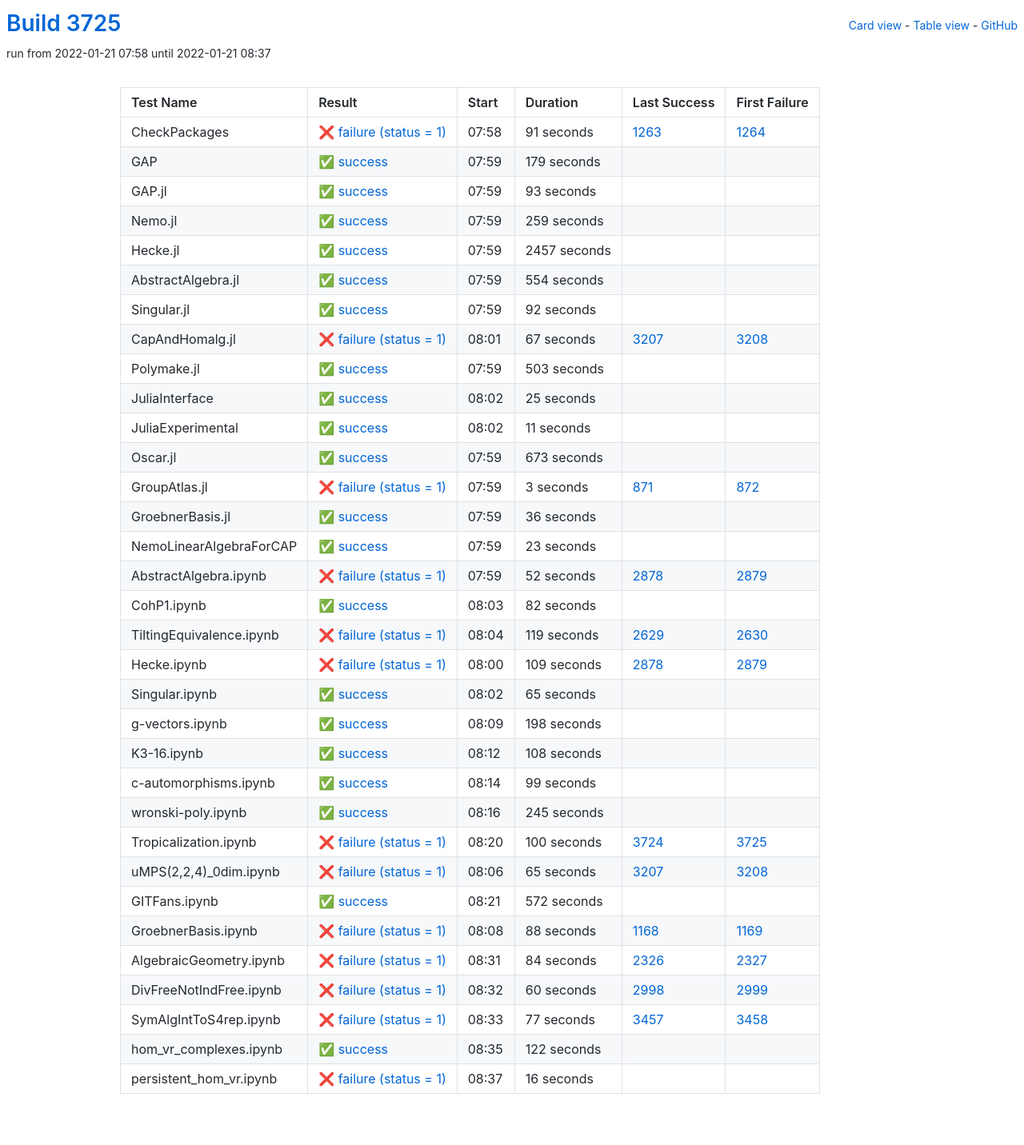
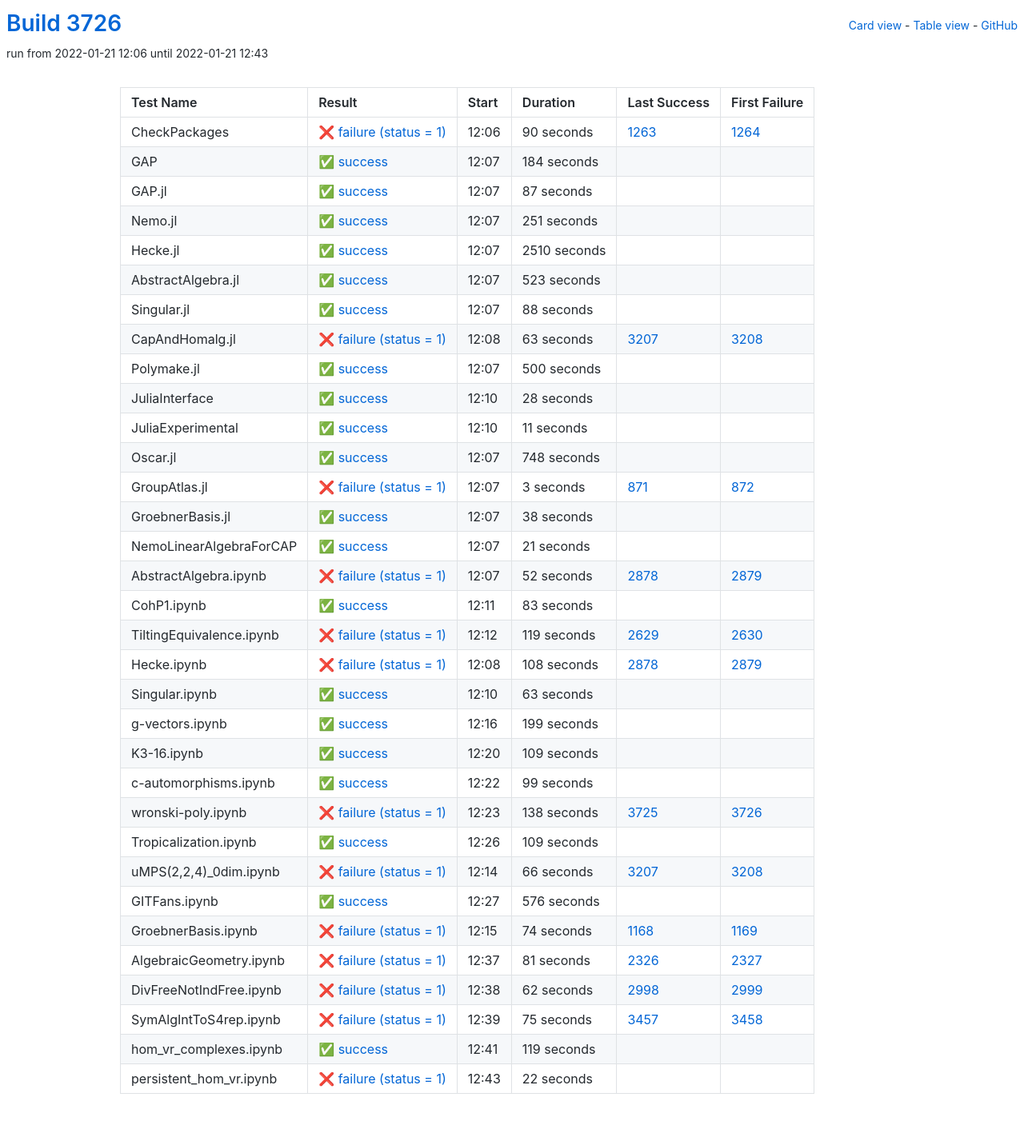
Before and after one commit to oscar-system/oscar-ci-status-stable, a Jekyll site: the page built from table.html, in a window 1280 px wide. Shown: the whole page at 80% size. Built offline with Jekyll 4.4.1, drawn with Linux system fonts in a browser that asks for light colours.

Commit message:
Build #3726

```diff
--- a/_data/ci.yml
+++ b/_data/ci.yml
@@ -1,6 +1,6 @@
 ---
-build: 3725
-build_url: https://oscarci.mathematik.uni-kl.de/job/oscar-stable/3725/
+build: 3726
+build_url: https://oscarci.mathematik.uni-kl.de/job/oscar-stable/3726/
 job: oscar-stable
 organization: oscar-system
 repo: oscar-ci-status-stable
@@ -8,128 +8,128 @@ repourl: https://github.com/oscar-system/oscar-ci-status-stable
 tests:
 - name: CheckPackages
   id: checkpackages
-  log: https://oscarci.mathematik.uni-kl.de/job/oscar-stable/3725/artifact/logs/build-3725/CheckPackages.log
-  start: 2022-01-21 07:58
+  log: https://oscarci.mathematik.uni-kl.de/job/oscar-stable/3726/artifact/logs/build-3726/CheckPackages.log
+  start: 2022-01-21 12:06
   success: false
   exitcode: 1
   status: failure
-  duration: 91
+  duration: 90
   last_success: 1263
   last_success_url: https://oscarci.mathematik.uni-kl.de/job/oscar-stable/1263/
   first_failure: 1264
   first_failure_url: https://oscarci.mathematik.uni-kl.de/job/oscar-stable/1264/
 - name: GAP
   id: gap
-  log: https://oscarci.mathematik.uni-kl.de/job/oscar-stable/3725/artifact/logs/build-3725/GAP.log
-  start: 2022-01-21 07:59
+  log: https://oscarci.mathematik.uni-kl.de/job/oscar-stable/3726/artifact/logs/build-3726/GAP.log
+  start: 2022-01-21 12:07
   success: true
   exitcode: 0
   status: success
-  duration: 179
+  duration: 184
   last_success: false
   last_success_url:
   first_failure: false
   first_failure_url:
 - name: GAP.jl
   id: gap-jl
-  log: https://oscarci.mathematik.uni-kl.de/job/oscar-stable/3725/artifact/logs/build-3725/GAP.jl.log
-  start: 2022-01-21 07:59
+  log: https://oscarci.mathematik.uni-kl.de/job/oscar-stable/3726/artifact/logs/build-3726/GAP.jl.log
+  start: 2022-01-21 12:07
   success: true
   exitcode: 0
   status: success
-  duration: 93
+  duration: 87
   last_success: false
   last_success_url:
   first_failure: false
   first_failure_url:
 - name: Nemo.jl
   id: nemo-jl
-  log: https://oscarci.mathematik.uni-kl.de/job/oscar-stable/3725/artifact/logs/build-3725/Nemo.jl.log
-  start: 2022-01-21 07:59
+  log: https://oscarci.mathematik.uni-kl.de/job/oscar-stable/3726/artifact/logs/build-3726/Nemo.jl.log
+  start: 2022-01-21 12:07
   success: true
   exitcode: 0
   status: success
-  duration: 259
+  duration: 251
   last_success: false
   last_success_url:
   first_failure: false
   first_failure_url:
 - name: Hecke.jl
   id: hecke-jl
-  log: https://oscarci.mathematik.uni-kl.de/job/oscar-stable/3725/artifact/logs/build-3725/Hecke.jl.log
-  start: 2022-01-21 07:59
+  log: https://oscarci.mathematik.uni-kl.de/job/oscar-stable/3726/artifact/logs/build-3726/Hecke.jl.log
+  start: 2022-01-21 12:07
   success: true
   exitcode: 0
   status: success
-  duration: 2457
+  duration: 2510
   last_success: false
   last_success_url:
   first_failure: false
   first_failure_url:
 - name: AbstractAlgebra.jl
   id: abstractalgebra-jl
-  log: https://oscarci.mathematik.uni-kl.de/job/oscar-stable/3725/artifact/logs/build-3725/AbstractAlgebra.jl.log
-  start: 2022-01-21 07:59
+  log: https://oscarci.mathematik.uni-kl.de/job/oscar-stable/3726/artifact/logs/build-3726/AbstractAlgebra.jl.log
+  start: 2022-01-21 12:07
   success: true
   exitcode: 0
   status: success
-  duration: 554
+  duration: 523
   last_success: false
   last_success_url:
   first_failure: false
   first_failure_url:
 - name: Singular.jl
   id: singular-jl
-  log: https://oscarci.mathematik.uni-kl.de/job/oscar-stable/3725/artifact/logs/build-3725/Singular.jl.log
-  start: 2022-01-21 07:59
+  log: https://oscarci.mathematik.uni-kl.de/job/oscar-stable/3726/artifact/logs/build-3726/Singular.jl.log
+  start: 2022-01-21 12:07
   success: true
   exitcode: 0
   status: success
-  duration: 92
+  duration: 88
   last_success: false
   last_success_url:
   first_failure: false
   first_failure_url:
 - name: CapAndHomalg.jl
   id: capandhomalg-jl
-  log: https://oscarci.mathematik.uni-kl.de/job/oscar-stable/3725/artifact/logs/build-3725/CapAndHomalg.jl.log
-  start: 2022-01-21 08:01
+  log: https://oscarci.mathematik.uni-kl.de/job/oscar-stable/3726/artifact/logs/build-3726/CapAndHomalg.jl.log
+  start: 2022-01-21 12:08
   success: false
   exitcode: 1
   status: failure
-  duration: 67
+  duration: 63
   last_success: 3207
   last_success_url: https://oscarci.mathematik.uni-kl.de/job/oscar-stable/3207/
   first_failure: 3208
   first_failure_url: https://oscarci.mathematik.uni-kl.de/job/oscar-stable/3208/
 - name: Polymake.jl
   id: polymake-jl
-  log: https://oscarci.mathematik.uni-kl.de/job/oscar-stable/3725/artifact/logs/build-3725/Polymake.jl.log
-  start: 2022-01-21 07:59
+  log: https://oscarci.mathematik.uni-kl.de/job/oscar-stable/3726/artifact/logs/build-3726/Polymake.jl.log
+  start: 2022-01-21 12:07
   success: true
   exitcode: 0
   status: success
-  duration: 503
+  duration: 500
   last_success: false
   last_success_url:
   first_failure: false
   first_failure_url:
 - name: JuliaInterface
   id: juliainterface
-  log: https://oscarci.mathematik.uni-kl.de/job/oscar-stable/3725/artifact/logs/build-3725/JuliaInterface.log
-  start: 2022-01-21 08:02
+  log: https://oscarci.mathematik.uni-kl.de/job/oscar-stable/3726/artifact/logs/build-3726/JuliaInterface.log
+  start: 2022-01-21 12:10
   success: true
   exitcode: 0
   status: success
-  duration: 25
+  duration: 28
   last_success: false
   last_success_url:
   first_failure: false
   first_failure_url:
 - name: JuliaExperimental
   id: juliaexperimental
-  log: https://oscarci.mathematik.uni-kl.de/job/oscar-stable/3725/artifact/logs/build-3725/JuliaExperimental.log
-  start: 2022-01-21 08:02
+  log: https://oscarci.mathematik.uni-kl.de/job/oscar-stable/3726/artifact/logs/build-3726/JuliaExperimental.log
+  start: 2022-01-21 12:10
   success: true
   exitcode: 0
   status: success
@@ -140,20 +140,20 @@ tests:
   first_failure_url:
 - name: Oscar.jl
   id: oscar-jl
-  log: https://oscarci.mathematik.uni-kl.de/job/oscar-stable/3725/artifact/logs/build-3725/Oscar.jl.log
-  start: 2022-01-21 07:59
+  log: https://oscarci.mathematik.uni-kl.de/job/oscar-stable/3726/artifact/logs/build-3726/Oscar.jl.log
+  start: 2022-01-21 12:07
   success: true
   exitcode: 0
   status: success
-  duration: 673
+  duration: 748
   last_success: false
   last_success_url:
   first_failure: false
   first_failure_url:
 - name: GroupAtlas.jl
   id: groupatlas-jl
-  log: https://oscarci.mathematik.uni-kl.de/job/oscar-stable/3725/artifact/logs/build-3725/GroupAtlas.jl.log
-  start: 2022-01-21 07:59
+  log: https://oscarci.mathematik.uni-kl.de/job/oscar-stable/3726/artifact/logs/build-3726/GroupAtlas.jl.log
+  start: 2022-01-21 12:07
   success: false
   exitcode: 1
   status: failure
@@ -164,32 +164,32 @@ tests:
   first_failure_url: https://oscarci.mathematik.uni-kl.de/job/oscar-stable/872/
 - name: GroebnerBasis.jl
   id: groebnerbasis-jl
-  log: https://oscarci.mathematik.uni-kl.de/job/oscar-stable/3725/artifact/logs/build-3725/GroebnerBasis.jl.log
-  start: 2022-01-21 07:59
+  log: https://oscarci.mathematik.uni-kl.de/job/oscar-stable/3726/artifact/logs/build-3726/GroebnerBasis.jl.log
+  start: 2022-01-21 12:07
   success: true
   exitcode: 0
   status: success
-  duration: 36
+  duration: 38
   last_success: false
   last_success_url:
   first_failure: false
   first_failure_url:
 - name: NemoLinearAlgebraForCAP
   id: nemolinearalgebraforcap
-  log: https://oscarci.mathematik.uni-kl.de/job/oscar-stable/3725/artifact/logs/build-3725/NemoLinearAlgebraForCAP.log
-  start: 2022-01-21 07:59
+  log: https://oscarci.mathematik.uni-kl.de/job/oscar-stable/3726/artifact/logs/build-3726/NemoLinearAlgebraForCAP.log
+  start: 2022-01-21 12:07
   success: true
   exitcode: 0
   status: success
-  duration: 23
+  duration: 21
   last_success: false
   last_success_url:
   first_failure: false
   first_failure_url:
 - name: AbstractAlgebra.ipynb
   id: abstractalgebra-ipynb
-  log: https://oscarci.mathematik.uni-kl.de/job/oscar-stable/3725/artifact/logs/build-3725/AbstractAlgebra.ipynb.log
-  start: 2022-01-21 07:59
+  log: https://oscarci.mathematik.uni-kl.de/job/oscar-stable/3726/artifact/logs/build-3726/AbstractAlgebra.ipynb.log
+  start: 2022-01-21 12:07
   success: false
   exitcode: 1
   status: failure
@@ -200,20 +200,20 @@ tests:
   first_failure_url: https://oscarci.mathematik.uni-kl.de/job/oscar-stable/2879/
 - name: CohP1.ipynb
   id: cohp1-ipynb
-  log: https://oscarci.mathematik.uni-kl.de/job/oscar-stable/3725/artifact/logs/build-3725/CohP1.ipynb.log
-  start: 2022-01-21 08:03
+  log: https://oscarci.mathematik.uni-kl.de/job/oscar-stable/3726/artifact/logs/build-3726/CohP1.ipynb.log
+  start: 2022-01-21 12:11
   success: true
   exitcode: 0
   status: success
-  duration: 82
+  duration: 83
   last_success: false
   last_success_url:
   first_failure: false
   first_failure_url:
 - name: TiltingEquivalence.ipynb
   id: tiltingequivalence-ipynb
-  log: https://oscarci.mathematik.uni-kl.de/job/oscar-stable/3725/artifact/logs/build-3725/TiltingEquivalence.ipynb.log
-  start: 2022-01-21 08:04
+  log: https://oscarci.mathematik.uni-kl.de/job/oscar-stable/3726/artifact/logs/build-3726/TiltingEquivalence.ipynb.log
+  start: 2022-01-21 12:12
   success: false
   exitcode: 1
   status: failure
@@ -224,56 +224,56 @@ tests:
   first_failure_url: https://oscarci.mathematik.uni-kl.de/job/oscar-stable/2630/
 - name: Hecke.ipynb
   id: hecke-ipynb
-  log: https://oscarci.mathematik.uni-kl.de/job/oscar-stable/3725/artifact/logs/build-3725/Hecke.ipynb.log
-  start: 2022-01-21 08:00
+  log: https://oscarci.mathematik.uni-kl.de/job/oscar-stable/3726/artifact/logs/build-3726/Hecke.ipynb.log
+  start: 2022-01-21 12:08
   success: false
   exitcode: 1
   status: failure
-  duration: 109
+  duration: 108
   last_success: 2878
   last_success_url: https://oscarci.mathematik.uni-kl.de/job/oscar-stable/2878/
   first_failure: 2879
   first_failure_url: https://oscarci.mathematik.uni-kl.de/job/oscar-stable/2879/
 - name: Singular.ipynb
   id: singular-ipynb
-  log: https://oscarci.mathematik.uni-kl.de/job/oscar-stable/3725/artifact/logs/build-3725/Singular.ipynb.log
-  start: 2022-01-21 08:02
+  log: https://oscarci.mathematik.uni-kl.de/job/oscar-stable/3726/artifact/logs/build-3726/Singular.ipynb.log
+  start: 2022-01-21 12:10
   success: true
   exitcode: 0
   status: success
-  duration: 65
+  duration: 63
   last_success: false
   last_success_url:
   first_failure: false
   first_failure_url:
 - name: g-vectors.ipynb
   id: g-vectors-ipynb
-  log: https://oscarci.mathematik.uni-kl.de/job/oscar-stable/3725/artifact/logs/build-3725/g-vectors.ipynb.log
-  start: 2022-01-21 08:09
+  log: https://oscarci.mathematik.uni-kl.de/job/oscar-stable/3726/artifact/logs/build-3726/g-vectors.ipynb.log
+  start: 2022-01-21 12:16
   success: true
   exitcode: 0
   status: success
-  duration: 198
+  duration: 199
   last_success: false
   last_success_url:
   first_failure: false
   first_failure_url:
 - name: K3-16.ipynb
   id: k3-16-ipynb
-  log: https://oscarci.mathematik.uni-kl.de/job/oscar-stable/3725/artifact/logs/build-3725/K3-16.ipynb.log
-  start: 2022-01-21 08:12
+  log: https://oscarci.mathematik.uni-kl.de/job/oscar-stable/3726/artifact/logs/build-3726/K3-16.ipynb.log
+  start: 2022-01-21 12:20
   success: true
   exitcode: 0
   status: success
-  duration: 108
+  duration: 109
   last_success: false
   last_success_url:
   first_failure: false
   first_failure_url:
 - name: c-automorphisms.ipynb
   id: c-automorphisms-ipynb
-  log: https://oscarci.mathematik.uni-kl.de/job/oscar-stable/3725/artifact/logs/build-3725/c-automorphisms.ipynb.log
-  start: 2022-01-21 08:14
+  log: https://oscarci.mathematik.uni-kl.de/job/oscar-stable/3726/artifact/logs/build-3726/c-automorphisms.ipynb.log
+  start: 2022-01-21 12:22
   success: true
   exitcode: 0
   status: success
@@ -284,120 +284,120 @@ tests:
   first_failure_url:
 - name: wronski-poly.ipynb
   id: wronski-poly-ipynb
-  log: https://oscarci.mathematik.uni-kl.de/job/oscar-stable/3725/artifact/logs/build-3725/wronski-poly.ipynb.log
-  start: 2022-01-21 08:16
+  log: https://oscarci.mathematik.uni-kl.de/job/oscar-stable/3726/artifact/logs/build-3726/wronski-poly.ipynb.log
+  start: 2022-01-21 12:23
+  success: false
+  exitcode: 1
+  status: failure
+  duration: 138
+  last_success: 3725
+  last_success_url: https://oscarci.mathematik.uni-kl.de/job/oscar-stable/3725/
+  first_failure: 3726
+  first_failure_url: https://oscarci.mathematik.uni-kl.de/job/oscar-stable/3726/
+- name: Tropicalization.ipynb
+  id: tropicalization-ipynb
+  log: https://oscarci.mathematik.uni-kl.de/job/oscar-stable/3726/artifact/logs/build-3726/Tropicalization.ipynb.log
+  start: 2022-01-21 12:26
   success: true
   exitcode: 0
   status: success
-  duration: 245
+  duration: 109
   last_success: false
   last_success_url:
   first_failure: false
   first_failure_url:
-- name: Tropicalization.ipynb
-  id: tropicalization-ipynb
-  log: https://oscarci.mathematik.uni-kl.de/job/oscar-stable/3725/artifact/logs/build-3725/Tropicalization.ipynb.log
-  start: 2022-01-21 08:20
+- name: uMPS(2,2,4)_0dim.ipynb
+  id: umps-2-2-4-0dim-ipynb
+  log: https://oscarci.mathematik.uni-kl.de/job/oscar-stable/3726/artifact/logs/build-3726/uMPS-2-2-4-_0dim.ipynb.log
+  start: 2022-01-21 12:14
   success: false
   exitcode: 1
   status: failure
-  duration: 100
-  last_success: 3724
-  last_success_url: https://oscarci.mathematik.uni-kl.de/job/oscar-stable/3724/
-  first_failure: 3725
-  first_failure_url: https://oscarci.mathematik.uni-kl.de/job/oscar-stable/3725/
-- name: uMPS(2,2,4)_0dim.ipynb
-  id: umps-2-2-4-0dim-ipynb
-  log: https://oscarci.mathematik.uni-kl.de/job/oscar-stable/3725/artifact/logs/build-3725/uMPS-2-2-4-_0dim.ipynb.log
-  start: 2022-01-21 08:06
-  success: false
-  exitcode: 1
-  status: failure
-  duration: 65
+  duration: 66
   last_success: 3207
   last_success_url: https://oscarci.mathematik.uni-kl.de/job/oscar-stable/3207/
   first_failure: 3208
   first_failure_url: https://oscarci.mathematik.uni-kl.de/job/oscar-stable/3208/
 - name: GITFans.ipynb
   id: gitfans-ipynb
-  log: https://oscarci.mathematik.uni-kl.de/job/oscar-stable/3725/artifact/logs/build-3725/GITFans.ipynb.log
-  start: 2022-01-21 08:21
+  log: https://oscarci.mathematik.uni-kl.de/job/oscar-stable/3726/artifact/logs/build-3726/GITFans.ipynb.log
+  start: 2022-01-21 12:27
   success: true
   exitcode: 0
   status: success
-  duration: 572
+  duration: 576
   last_success: false
   last_success_url:
   first_failure: false
   first_failure_url:
 - name: GroebnerBasis.ipynb
   id: groebnerbasis-ipynb
-  log: https://oscarci.mathematik.uni-kl.de/job/oscar-stable/3725/artifact/logs/build-3725/GroebnerBasis.ipynb.log
-  start: 2022-01-21 08:08
+  log: https://oscarci.mathematik.uni-kl.de/job/oscar-stable/3726/artifact/logs/build-3726/GroebnerBasis.ipynb.log
+  start: 2022-01-21 12:15
   success: false
   exitcode: 1
   status: failure
-  duration: 88
+  duration: 74
   last_success: 1168
   last_success_url: https://oscarci.mathematik.uni-kl.de/job/oscar-stable/1168/
   first_failure: 1169
   first_failure_url: https://oscarci.mathematik.uni-kl.de/job/oscar-stable/1169/
 - name: AlgebraicGeometry.ipynb
   id: algebraicgeometry-ipynb
-  log: https://oscarci.mathematik.uni-kl.de/job/oscar-stable/3725/artifact/logs/build-3725/AlgebraicGeometry.ipynb.log
-  start: 2022-01-21 08:31
+  log: https://oscarci.mathematik.uni-kl.de/job/oscar-stable/3726/artifact/logs/build-3726/AlgebraicGeometry.ipynb.log
+  start: 2022-01-21 12:37
   success: false
   exitcode: 1
   status: failure
-  duration: 84
+  duration: 81
   last_success: 2326
   last_success_url: https://oscarci.mathematik.uni-kl.de/job/oscar-stable/2326/
   first_failure: 2327
   first_failure_url: https://oscarci.mathematik.uni-kl.de/job/oscar-stable/2327/
 - name: DivFreeNotIndFree.ipynb
   id: divfreenotindfree-ipynb
-  log: https://oscarci.mathematik.uni-kl.de/job/oscar-stable/3725/artifact/logs/build-3725/DivFreeNotIndFree.ipynb.log
-  start: 2022-01-21 08:32
+  log: https://oscarci.mathematik.uni-kl.de/job/oscar-stable/3726/artifact/logs/build-3726/DivFreeNotIndFree.ipynb.log
+  start: 2022-01-21 12:38
   success: false
   exitcode: 1
   status: failure
-  duration: 60
+  duration: 62
   last_success: 2998
   last_success_url: https://oscarci.mathematik.uni-kl.de/job/oscar-stable/2998/
   first_failure: 2999
   first_failure_url: https://oscarci.mathematik.uni-kl.de/job/oscar-stable/2999/
 - name: SymAlgIntToS4rep.ipynb
   id: symalginttos4rep-ipynb
-  log: https://oscarci.mathematik.uni-kl.de/job/oscar-stable/3725/artifact/logs/build-3725/SymAlgIntToS4rep.ipynb.log
-  start: 2022-01-21 08:33
+  log: https://oscarci.mathematik.uni-kl.de/job/oscar-stable/3726/artifact/logs/build-3726/SymAlgIntToS4rep.ipynb.log
+  start: 2022-01-21 12:39
   success: false
   exitcode: 1
   status: failure
-  duration: 77
+  duration: 75
   last_success: 3457
   last_success_url: https://oscarci.mathematik.uni-kl.de/job/oscar-stable/3457/
   first_failure: 3458
   first_failure_url: https://oscarci.mathematik.uni-kl.de/job/oscar-stable/3458/
 - name: hom_vr_complexes.ipynb
   id: hom-vr-complexes-ipynb
-  log: https://oscarci.mathematik.uni-kl.de/job/oscar-stable/3725/artifact/logs/build-3725/hom_vr_complexes.ipynb.log
-  start: 2022-01-21 08:35
+  log: https://oscarci.mathematik.uni-kl.de/job/oscar-stable/3726/artifact/logs/build-3726/hom_vr_complexes.ipynb.log
+  start: 2022-01-21 12:41
   success: true
   exitcode: 0
   status: success
-  duration: 122
+  duration: 119
   last_success: false
   last_success_url:
   first_failure: false
   first_failure_url:
 - name: persistent_hom_vr.ipynb
   id: persistent-hom-vr-ipynb
-  log: https://oscarci.mathematik.uni-kl.de/job/oscar-stable/3725/artifact/logs/build-3725/persistent_hom_vr.ipynb.log
-  start: 2022-01-21 08:37
+  log: https://oscarci.mathematik.uni-kl.de/job/oscar-stable/3726/artifact/logs/build-3726/persistent_hom_vr.ipynb.log
+  start: 2022-01-21 12:43
   success: false
   exitcode: 1
   status: failure
-  duration: 16
+  duration: 22
   last_success: false
   last_success_url:
   first_failure: false
```
Also changed, not shown: README.md.
